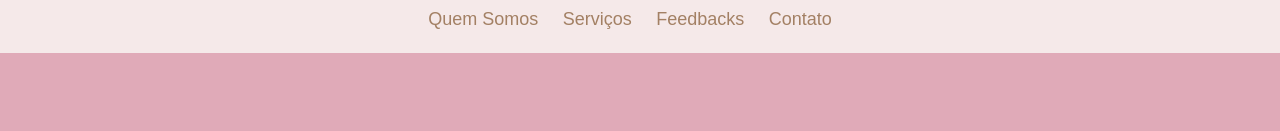
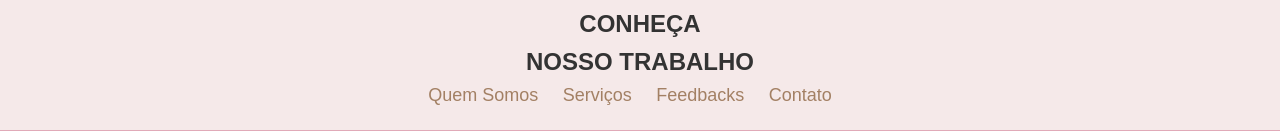
Before and after one commit to felipeocgusmao/Renovar-Forever, a plain HTML site: page index.html in a window 1280 px wide. Shown: the part 223-354 px from the top of the page. Drawn offline with Linux system fonts and the light colour scheme.

Commit message:
make corrections in te code

```diff
--- a/index.html
+++ b/index.html
@@ -14,6 +14,12 @@
         <div class="container">
             <div class="logo">
             </div>
+
+            <div class="sub-texto">
+                <p class="texto">CONHEÇA</p>
+                <p class="texto">NOSSO TRABALHO</p>
+            </div>
+
             <nav>
                 <ul>
                     <li><a href="#sobre">Quem Somos</a></li>
--- a/styles.css
+++ b/styles.css
@@ -28,6 +28,19 @@ body {
     color: #333;
 }
 
+.texto {
+    font-size: 24px;
+    font-weight: bold;
+    align-items: center;
+    display: flex;
+    justify-content: space-around;
+    }
+
+.sub-texto {
+    width: 400px;
+    margin-inline: auto;
+}
+
 header {
     background-color: #f5e9e9;
     padding: 20px 0;
@@ -56,7 +69,7 @@ nav ul li a {
 }
 
 nav ul li a:hover {
-    color: #f4f4f4;
+    color: #E0AAB8;
 }
 
 #hero {
```
